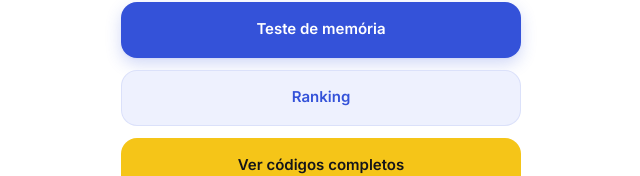
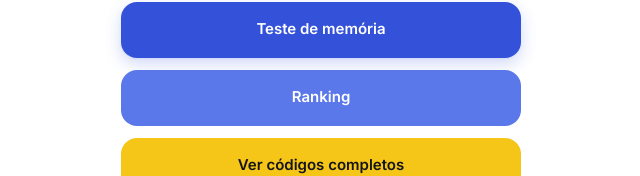
Before and after one commit to freefireomestrejv-u/dhl, a React (Vite) app: page / in a window 1280 px wide. Shown: the part 421-597 px from the top of the page, without its empty margins (319-959 px from the left). Built offline with nearby package versions, Linux system fonts and the light colour scheme; no server answers.

Commit message:
Atualizar o Button.jsx

```diff
--- a/src/components/Button.jsx
+++ b/src/components/Button.jsx
@@ -6,7 +6,7 @@ const VARIANTS = {
   ghost:
     "bg-transparent text-ink-muted hover:text-ink hover:bg-black/[0.03] disabled:opacity-50",
   tint:
-    "bg-royal-tint text-royal border border-royal/10 hover:bg-royal-tint/70 active:bg-royal-tint/70 disabled:opacity-50",
+    "bg-royal-light text-white hover:bg-royal active:bg-royal disabled:bg-royal-light/50",
   danger:
     "bg-transparent text-error hover:bg-error-tint disabled:opacity-50",
   yellow:
```
